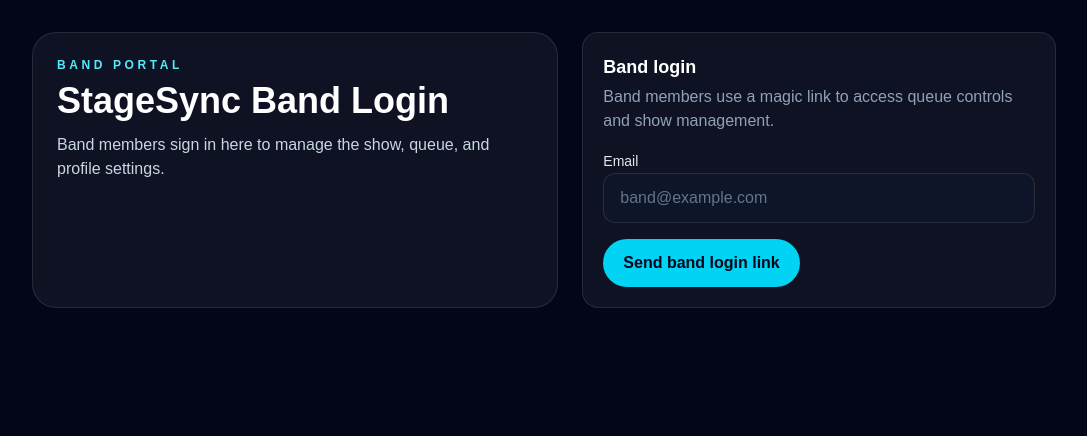
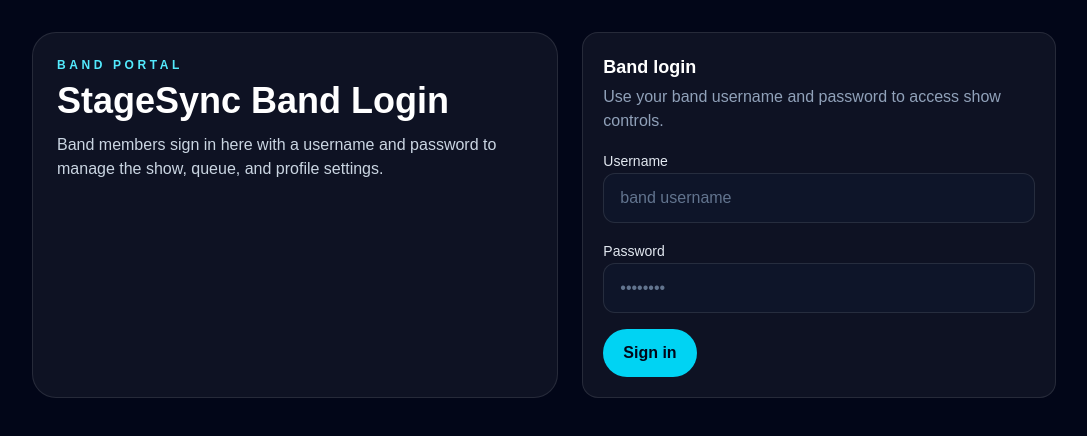
Before and after one commit to Jaehdawg/stagesync, a Next.js app: page /band in a window 1280 px wide. Shown: the top 436 px of the page, without its empty margins (96-1183 px from the left). Built offline with nearby package versions, Linux system fonts and the light colour scheme; no server answers.

Commit message:
Switch band and admin to username login

```diff
--- a/app/admin/page.tsx
+++ b/app/admin/page.tsx
@@ -1,6 +1,5 @@
-import { redirect } from 'next/navigation'
 import { createClient } from '@/utils/supabase/server'
-import { getRoleHomePath } from '@/lib/roles'
+import { BandAccessForm } from '@/components/band-access-form'
 
 export default async function AdminPage() {
   const supabase = await createClient()
@@ -10,7 +9,26 @@
   } = await supabase.auth.getUser()
 
   if (!user) {
-    redirect('/')
+    return (
+      <main className="min-h-screen bg-slate-950 px-4 py-8 text-slate-100 sm:px-6 lg:px-8">
+        <div className="mx-auto grid w-full max-w-5xl gap-6 lg:grid-cols-[1fr_0.9fr]">
+          <header className="rounded-3xl border border-white/10 bg-white/5 p-6">
+            <p className="text-xs font-semibold uppercase tracking-[0.3em] text-cyan-300">Platform control</p>
+            <h1 className="mt-2 text-4xl font-semibold text-white">StageSync Admin Login</h1>
+            <p className="mt-3 max-w-2xl text-slate-300">
+              Admins sign in here with a username and password to manage bands, users, and analytics.
+            </p>
+          </header>
+          <BandAccessForm
+            role="admin"
+            title="Admin login"
+            description="Use your admin username and password to access system controls."
+            submitLabel="Sign in"
+            successMessage="Admin login successful."
+          />
+        </div>
+      </main>
+    )
   }
 
   const { data: profile } = await supabase
@@ -19,9 +37,27 @@
     .eq('id', user.id)
     .maybeSingle()
 
-  const target = getRoleHomePath(profile?.role)
-  if (target !== '/admin') {
-    redirect(target)
+  if (profile?.role !== 'admin') {
+    return (
+      <main className="min-h-screen bg-slate-950 px-4 py-8 text-slate-100 sm:px-6 lg:px-8">
+        <div className="mx-auto grid w-full max-w-5xl gap-6 lg:grid-cols-[1fr_0.9fr]">
+          <header className="rounded-3xl border border-white/10 bg-white/5 p-6">
+            <p className="text-xs font-semibold uppercase tracking-[0.3em] text-cyan-300">Platform control</p>
+            <h1 className="mt-2 text-4xl font-semibold text-white">Switch to an admin account</h1>
+            <p className="mt-3 max-w-2xl text-slate-300">
+              You&apos;re currently signed in as a singer. Use an admin username and password to access the admin dashboard.
+            </p>
+          </header>
+          <BandAccessForm
+            role="admin"
+            title="Admin login"
+            description="Use your admin username and password to access system controls."
+            submitLabel="Sign in"
+            successMessage="Admin login successful."
+          />
+        </div>
+      </main>
+    )
   }
 
   return (
--- a/app/band/page.tsx
+++ b/app/band/page.tsx
@@ -1,4 +1,3 @@
-import { redirect } from 'next/navigation'
 import { createClient } from '@/utils/supabase/server'
 import { buildDashboardState } from '@/lib/dashboard'
 import { canSingerSignUp, getShowState, getSignupCapacity } from '@/lib/show-state'
@@ -90,10 +89,16 @@
             <p className="text-xs font-semibold uppercase tracking-[0.3em] text-cyan-300">Band portal</p>
             <h1 className="mt-2 text-4xl font-semibold text-white">StageSync Band Login</h1>
             <p className="mt-3 max-w-2xl text-slate-300">
-              Band members sign in here to manage the show, queue, and profile settings.
+              Band members sign in here with a username and password to manage the show, queue, and profile settings.
             </p>
           </header>
-          <BandAccessForm />
+          <BandAccessForm
+            role="band"
+            title="Band login"
+            description="Use your band username and password to access show controls."
+            submitLabel="Sign in"
+            successMessage="Band login successful."
+          />
         </div>
       </main>
     )
@@ -108,10 +113,6 @@
   const userRole = profile?.role
 
   if (userRole !== 'band') {
-    if (userRole === 'admin') {
-      redirect('/admin')
-    }
-
     return (
       <main className="min-h-screen bg-slate-950 px-4 py-8 text-slate-100 sm:px-6 lg:px-8">
         <div className="mx-auto grid w-full max-w-5xl gap-6 lg:grid-cols-[1fr_0.9fr]">
@@ -122,7 +123,13 @@
               You&apos;re currently signed in as a singer. Use a band email to get the band dashboard.
             </p>
           </header>
-          <BandAccessForm />
+          <BandAccessForm
+            role="band"
+            title="Band login"
+            description="Use your band username and password to switch into the band dashboard."
+            submitLabel="Sign in"
+            successMessage="Band login successful."
+          />
         </div>
       </main>
     )
--- a/components/band-access-form.tsx
+++ b/components/band-access-form.tsx
@@ -1,29 +1,40 @@
 'use client'
 
 import { useState, type FormEvent } from 'react'
+import { useRouter } from 'next/navigation'
 import { createClient } from '../utils/supabase/client'
-import { buildAuthCallbackUrl } from '../lib/auth'
 
 type SupabaseAuthClient = {
   auth: {
-    signInWithOtp: (params: {
-      email: string
-      options: {
-        emailRedirectTo: string
-        data: {
-          role: string
+    signInWithPassword: (params: { email: string; password: string }) => Promise<{ error: { message: string } | null }>
   }
+  from: (table: string) => {
+    select: (columns: string) => {
+      eq: (column: string, value: string) => { maybeSingle: () => Promise<{ data: { email: string | null; role: string | null } | null }> }
     }
-    }) => Promise<{ error: { message: string } | null }>
   }
 }
 
 type BandAccessFormProps = {
+  role: 'band' | 'admin'
+  title: string
+  description: string
+  submitLabel: string
+  successMessage: string
   supabaseClient?: SupabaseAuthClient
 }
 
-export function BandAccessForm({ supabaseClient }: BandAccessFormProps) {
-  const [email, setEmail] = useState('')
+export function BandAccessForm({
+  role,
+  title,
+  description,
+  submitLabel,
+  successMessage,
+  supabaseClient,
+}: BandAccessFormProps) {
+  const router = useRouter()
+  const [username, setUsername] = useState('')
+  const [password, setPassword] = useState('')
   const [message, setMessage] = useState<string | null>(null)
   const [error, setError] = useState<string | null>(null)
   const [loading, setLoading] = useState(false)
@@ -35,54 +46,86 @@
     setMessage(null)
 
     const client = supabaseClient ?? createClient()
-    const appUrl = process.env.NEXT_PUBLIC_SITE_URL?.trim() || window.location.origin
+    const lookupResponse = (await client
+      .from('profiles')
+      .select('email, role')
+      .eq('username', username)
+      .maybeSingle()) as {
+      data: { email: string | null; role: string | null } | null
+      error?: { message: string } | null
+    }
 
-    const { error } = await client.auth.signInWithOtp({
-      email,
-      options: {
-        emailRedirectTo: buildAuthCallbackUrl(appUrl, 'band'),
-        data: {
-          role: 'band',
-        },
-      },
-    })
+    const { data: profile, error: lookupError } = lookupResponse
 
-    if (error) {
-      setError(error.message)
+    if (lookupError) {
+      setError(lookupError.message)
       setLoading(false)
       return
     }
 
-    setMessage('Check your email for the band login link.')
+    if (!profile?.email || profile.role !== role) {
+      setError(`No ${role} account found for that username.`)
       setLoading(false)
+      return
+    }
+
+    const { error: signInError } = await client.auth.signInWithPassword({
+      email: profile.email,
+      password,
+    })
+
+    if (signInError) {
+      setError(signInError.message)
+      setLoading(false)
+      return
+    }
+
+    setMessage(successMessage)
+    setLoading(false)
+    router.push(role === 'band' ? '/band' : '/admin')
+    router.refresh()
   }
 
   return (
     <form className="rounded-2xl border border-white/10 bg-white/5 p-5" onSubmit={handleSubmit}>
-      <h3 className="text-lg font-semibold text-white">Band login</h3>
-      <p className="mt-1 text-slate-400">
-        Band members use a magic link to access queue controls and show management.
-      </p>
-      <div className="mt-4 space-y-2">
-        <label htmlFor="band-email" className="text-sm font-medium text-slate-200">
-          Email
+      <h3 className="text-lg font-semibold text-white">{title}</h3>
+      <p className="mt-1 text-slate-400">{description}</p>
+      <div className="mt-4 space-y-4">
+        <div className="space-y-2">
+          <label htmlFor={`${role}-username`} className="text-sm font-medium text-slate-200">
+            Username
           </label>
           <input
-          id="band-email"
-          name="band-email"
-          type="email"
-          value={email}
-          onChange={(event) => setEmail(event.target.value)}
-          placeholder="band@example.com"
+            id={`${role}-username`}
+            name={`${role}-username`}
+            type="text"
+            value={username}
+            onChange={(event) => setUsername(event.target.value)}
+            placeholder={`${role} username`}
             className="w-full rounded-xl border border-white/10 bg-slate-900/80 px-4 py-3 text-white placeholder:text-slate-500 focus:border-cyan-400 focus:outline-none"
           />
+        </div>
+        <div className="space-y-2">
+          <label htmlFor={`${role}-password`} className="text-sm font-medium text-slate-200">
+            Password
+          </label>
+          <input
+            id={`${role}-password`}
+            name={`${role}-password`}
+            type="password"
+            value={password}
+            onChange={(event) => setPassword(event.target.value)}
+            placeholder="••••••••"
+            className="w-full rounded-xl border border-white/10 bg-slate-900/80 px-4 py-3 text-white placeholder:text-slate-500 focus:border-cyan-400 focus:outline-none"
+          />
+        </div>
       </div>
       <button
         type="submit"
         disabled={loading}
         className="mt-4 inline-flex rounded-full bg-cyan-400 px-5 py-3 font-semibold text-slate-950 transition hover:bg-cyan-300 disabled:cursor-not-allowed disabled:bg-cyan-200"
       >
-        {loading ? 'Sending...' : 'Send band login link'}
+        {loading ? 'Signing in...' : submitLabel}
       </button>
       {message ? <p className="mt-3 text-sm text-emerald-300">{message}</p> : null}
       {error ? <p className="mt-3 text-sm text-rose-300">{error}</p> : null}
```
Also changed, not shown: 1 other file (tests, documents, lock files or other folders). Lines whose indentation alone changed are shown as unchanged.
